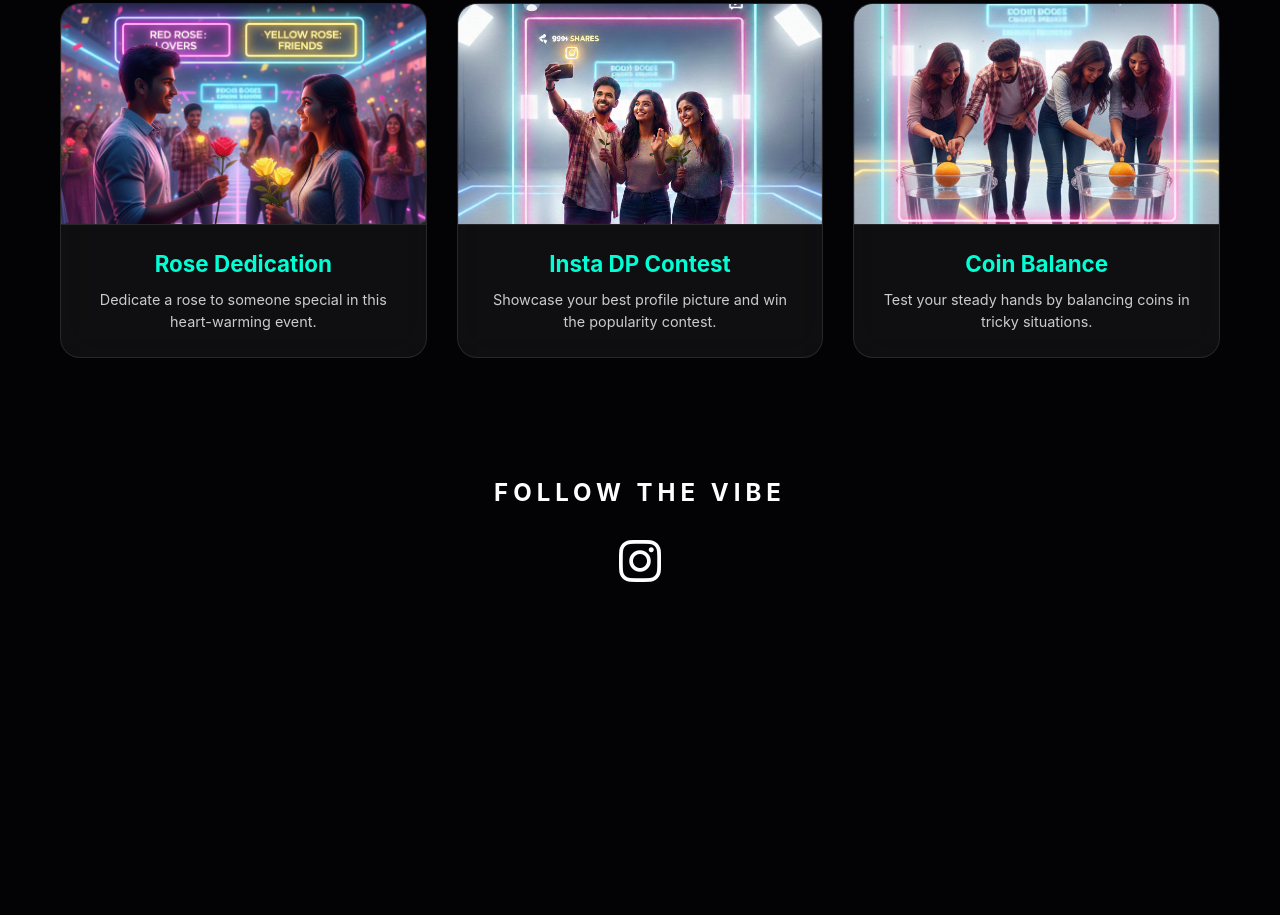
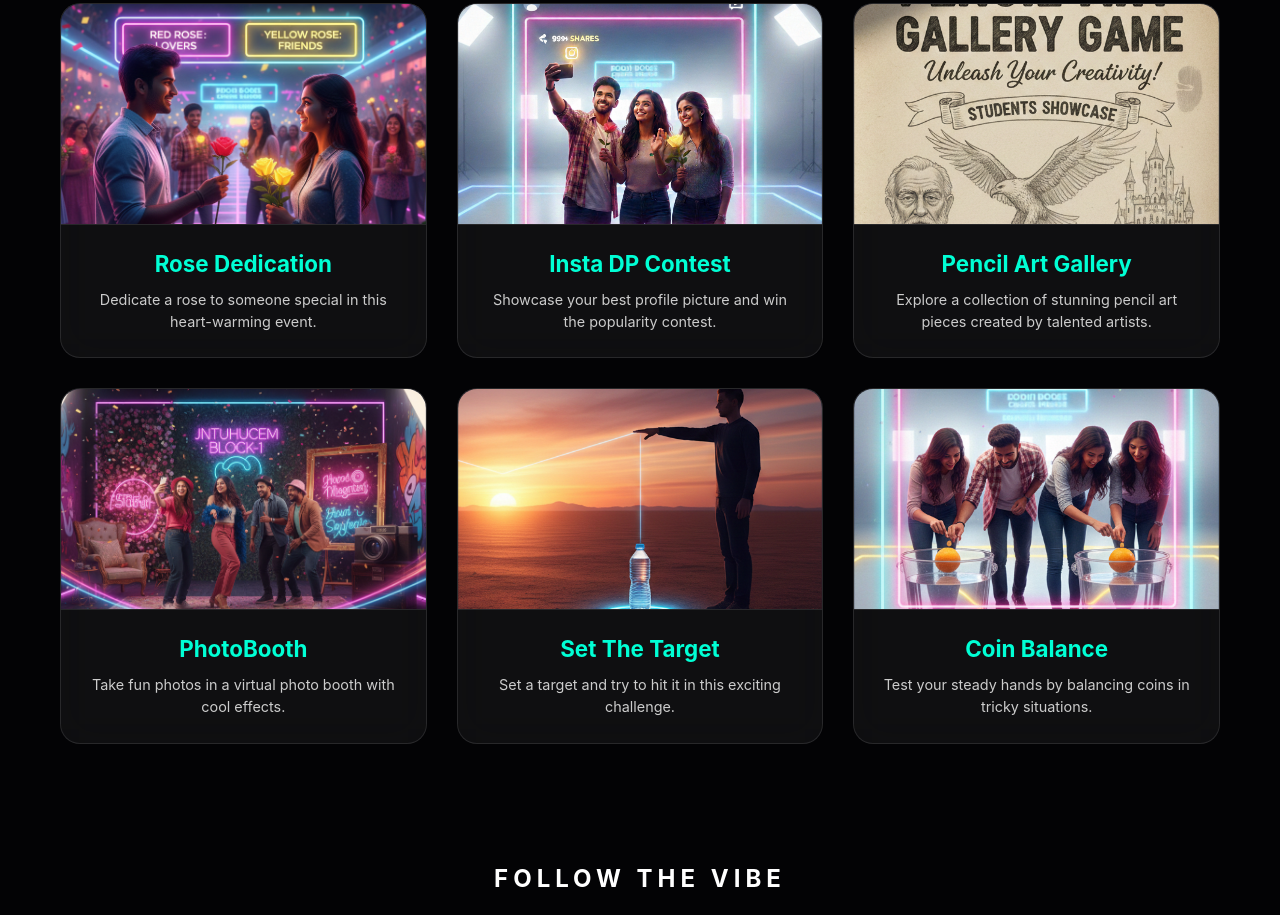
Before and after one commit to GOUSE737/AVINYA_2K26, a plain HTML site: page index.html in a window 1280 px wide. Shown: the part 3115-4030 px from the top of the page. Before the commit the page ends 3806 px from the top, so only its background shows below. Drawn offline with Linux system fonts and the light colour scheme.

Commit message:
Add files via upload

```diff
--- a/index.html
+++ b/index.html
@@ -192,7 +192,7 @@
     <canvas id="network-canvas"></canvas>
     <canvas id="sparkle-canvas"></canvas>
 
-    <nav><a href="index1.html">About</a></nav>
+    <nav><a href="about/index.html">About</a></nav>
 
     <section class="hero">
         <h1 class="hero-title">AVINYA 2K26</h1>
@@ -380,6 +380,36 @@
             </div>
         </div>
 
+         <div class="card slide-left">
+            <div class="card-inner">
+                <div class="image-container"><img src="pencil.png" class="card-img" alt="Insta DP"></div>
+                <div class="card-body">
+                    <h3>Pencil Art Gallery</h3>
+                    <p>Explore a collection of stunning pencil art pieces created by talented artists.</p>
+                </div>
+            </div>
+        </div>
+
+         <div class="card slide-left">
+            <div class="card-inner">
+                <div class="image-container"><img src="photoshoot.png" class="card-img" alt="Insta DP"></div>
+                <div class="card-body">
+                    <h3>PhotoBooth</h3>
+                    <p>Take fun photos in a virtual photo booth with cool effects.</p>
+                </div>
+            </div>
+        </div>
+
+         <div class="card slide-left">
+            <div class="card-inner">
+                <div class="image-container"><img src="set the target .png" class="card-img" alt="Insta DP"></div>
+                <div class="card-body">
+                    <h3>Set The Target</h3>
+                    <p>Set a target and try to hit it in this exciting challenge.</p>
+                </div>
+            </div>
+        </div>
+
         <div class="card slide-right">
             <div class="card-inner">
                 <div class="image-container"><img src="coin balance.png" class="card-img" alt="Coin Balance"></div>
@@ -487,5 +517,4 @@
         });
     </script>
 </body>
-
 </html>
```
Also changed, not shown: pencil.png (added).
